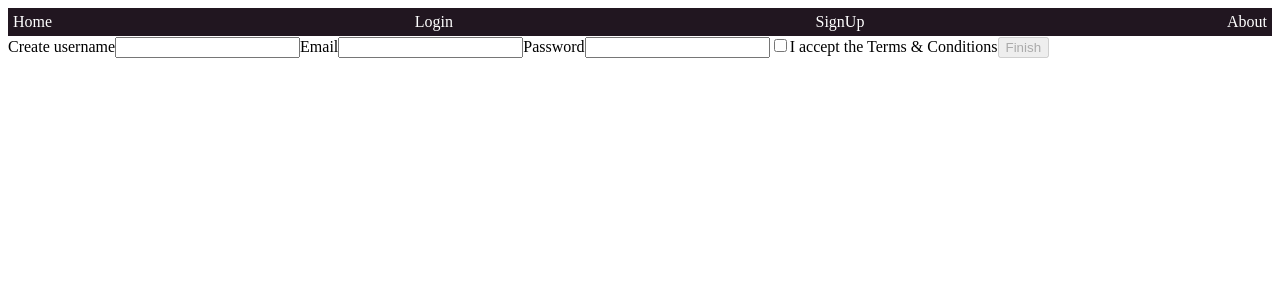
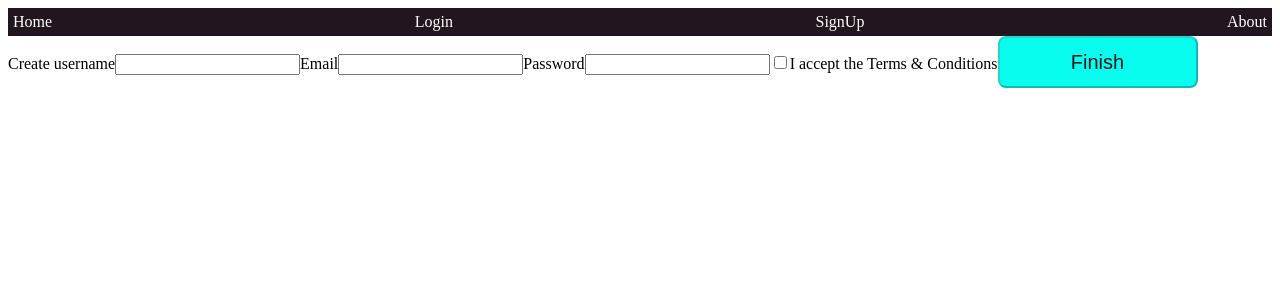
Before and after one commit to spotify-suggestor-4/front-end, a React (Create React App) app in the folder spotify-suggestor-4-react-1/: page /signup in a window 1280 px wide. Shown: the top 300 px of the page. Built offline with nearby package versions, Linux system fonts and the light colour scheme.

Commit message:
buttons styled, and new styles folder created

```diff
--- a/spotify-suggestor-4-react-1/src/components/SignUp.js
+++ b/spotify-suggestor-4-react-1/src/components/SignUp.js
@@ -1,6 +1,8 @@
 import React, { useState, useEffect } from "react";
 import * as yup from "yup";
 import axios from "axios";
+
+import Button2 from "./Styles/Button2";
 
 const Form = () => {
   const [formState, setFormState] = useState({
@@ -8,7 +10,6 @@ const Form = () => {
     email: "",
     password: "",
     terms: "",
-    role: "",
   });
 
   const [errors, setErrors] = useState({
@@ -16,7 +17,6 @@ const Form = () => {
     email: "",
     password: "",
     terms: "",
-    role: "",
   });
 
   const [buttonDisabled, setButtonDisabled] = useState("");
@@ -163,9 +163,9 @@ const Form = () => {
           I accept the Terms & Conditions
         </label>
         {/* //submit button */}
-        <button className='button' disabled={buttonDisabled} type='submit'>
+        <Button2 className='button' disabled={buttonDisabled} type='submit'>
           Finish
-        </button>
+        </Button2>
       </form>
     </div>
   );
--- a/spotify-suggestor-4-react-1/src/components/Styles.js
+++ b/spotify-suggestor-4-react-1/src/components/Styles.js
@@ -1,4 +1,9 @@
-import styled from 'styled-components';
+import styled from "styled-components";
+
+//brand black #211620
+//turqouise #08FDEE
+//Main pink #FE28E0
+//Red pink #FC1980
 
 export const Navbar = styled.nav`
   display: flex;
@@ -10,3 +15,15 @@ export const Navbar = styled.nav`
     color: white;
   }
 `;
+
+//login form
+
+export const Login = styled.div``;
+
+//signup form
+export const Signup = styled.div``;
+
+//inputs
+export const Inputs = styled.div``;
+
+//buttons
--- /dev/null
+++ b/spotify-suggestor-4-react-1/src/components/Styles/Button2.js
@@ -0,0 +1,26 @@
+import styled from "styled-components";
+
+//brand black #211620
+//turqouise #08FDEE
+//Main pink #FE28E0
+//Red pink #FC1980
+const Button2 = styled.button`
+  width: 200px;
+  height: 52px;
+  background-color: #08fdee;
+  color: #211620;
+  padding: 4px;
+  font-size: 20px;
+  border-radius: 8px;
+
+  &:hover {
+    background-color: #211620;
+    color: #08fdee;
+    font-weight: bolder;
+  }
+  a {
+    color: #ffffff;
+  }
+`;
+
+export default Button2;
```
Also changed, not shown: spotify-suggestor-4-react-1/src/components/Styles/Button1.js (added, +26 -0 lines), spotify-suggestor-4-react-1/src/components/Styles/Forms.js (added). Lines whose indentation alone changed are shown as unchanged.
